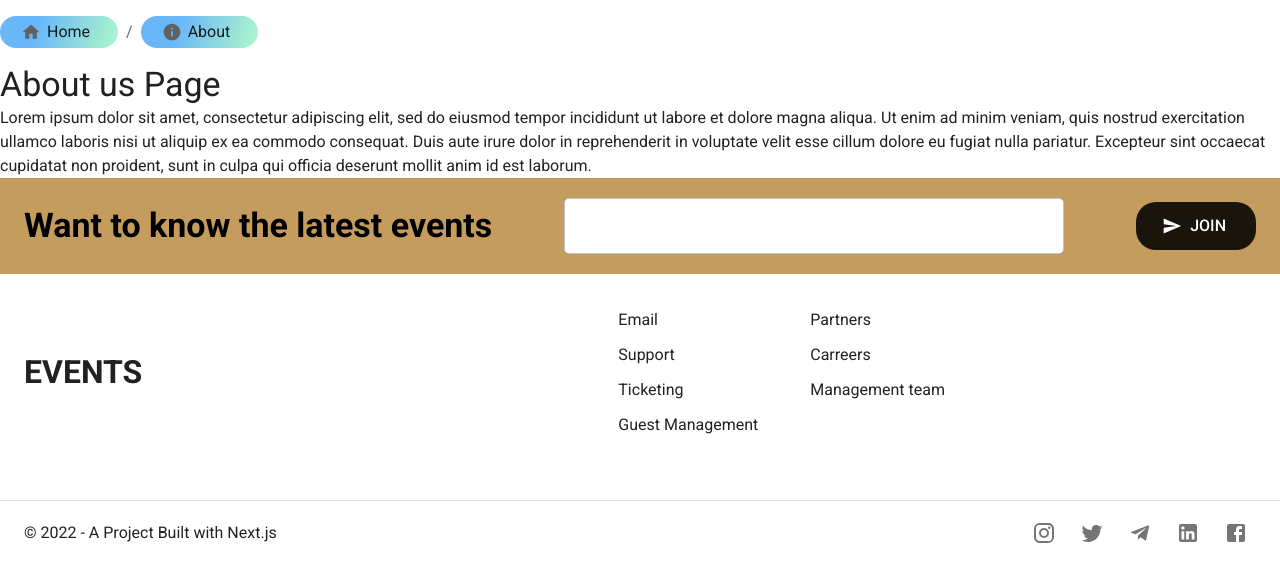
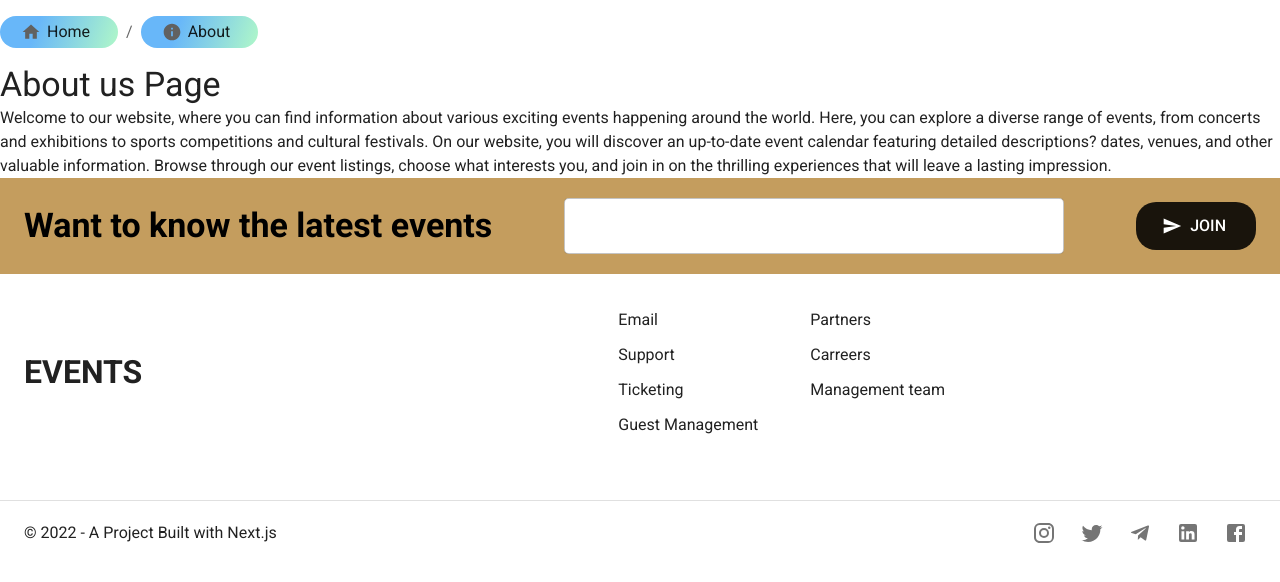
Before and after one commit to LanaVol/events-application, a Next.js app: page /about-us in a window 1280 px wide. Shown: the top 582 px of the page. Built offline with nearby package versions, Linux system fonts and the light colour scheme; no server answers.

Commit message:
change info

```diff
--- a/src/pages/about-us.tsx
+++ b/src/pages/about-us.tsx
@@ -18,13 +18,14 @@ const AboutUsPage = (): JSX.Element => {
 
       <Typography variant="h4">About us Page</Typography>
       <Typography>
-        Lorem ipsum dolor sit amet, consectetur adipiscing elit, sed do eiusmod
-        tempor incididunt ut labore et dolore magna aliqua. Ut enim ad minim
-        veniam, quis nostrud exercitation ullamco laboris nisi ut aliquip ex ea
-        commodo consequat. Duis aute irure dolor in reprehenderit in voluptate
-        velit esse cillum dolore eu fugiat nulla pariatur. Excepteur sint
-        occaecat cupidatat non proident, sunt in culpa qui officia deserunt
-        mollit anim id est laborum.
+        Welcome to our website, where you can find information about various
+        exciting events happening around the world. Here, you can explore a
+        diverse range of events, from concerts and exhibitions to sports
+        competitions and cultural festivals. On our website, you will discover
+        an up-to-date event calendar featuring detailed descriptions? dates,
+        venues, and other valuable information. Browse through our event
+        listings, choose what interests you, and join in on the thrilling
+        experiences that will leave a lasting impression.
       </Typography>
     </Box>
   );
```
